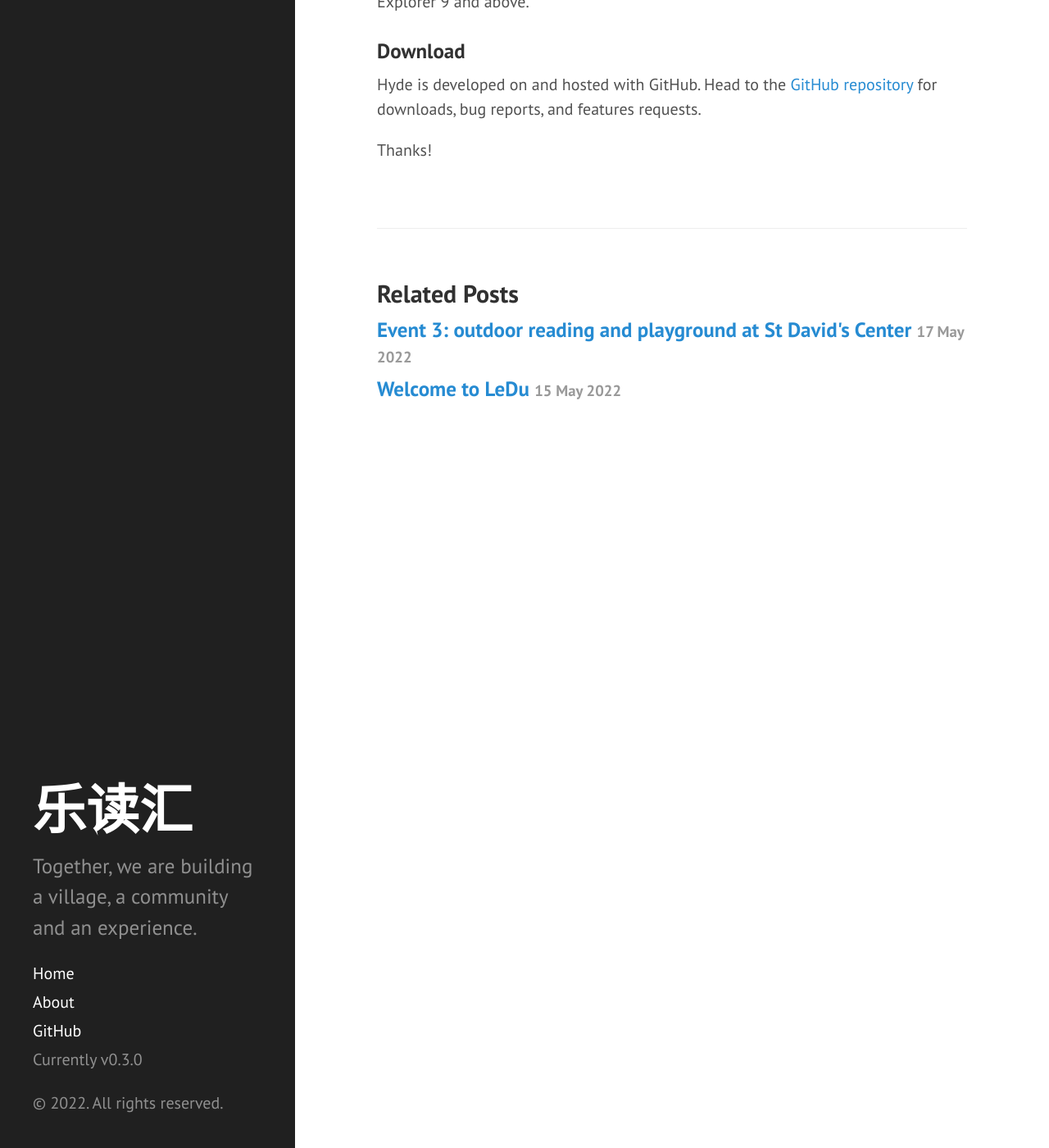
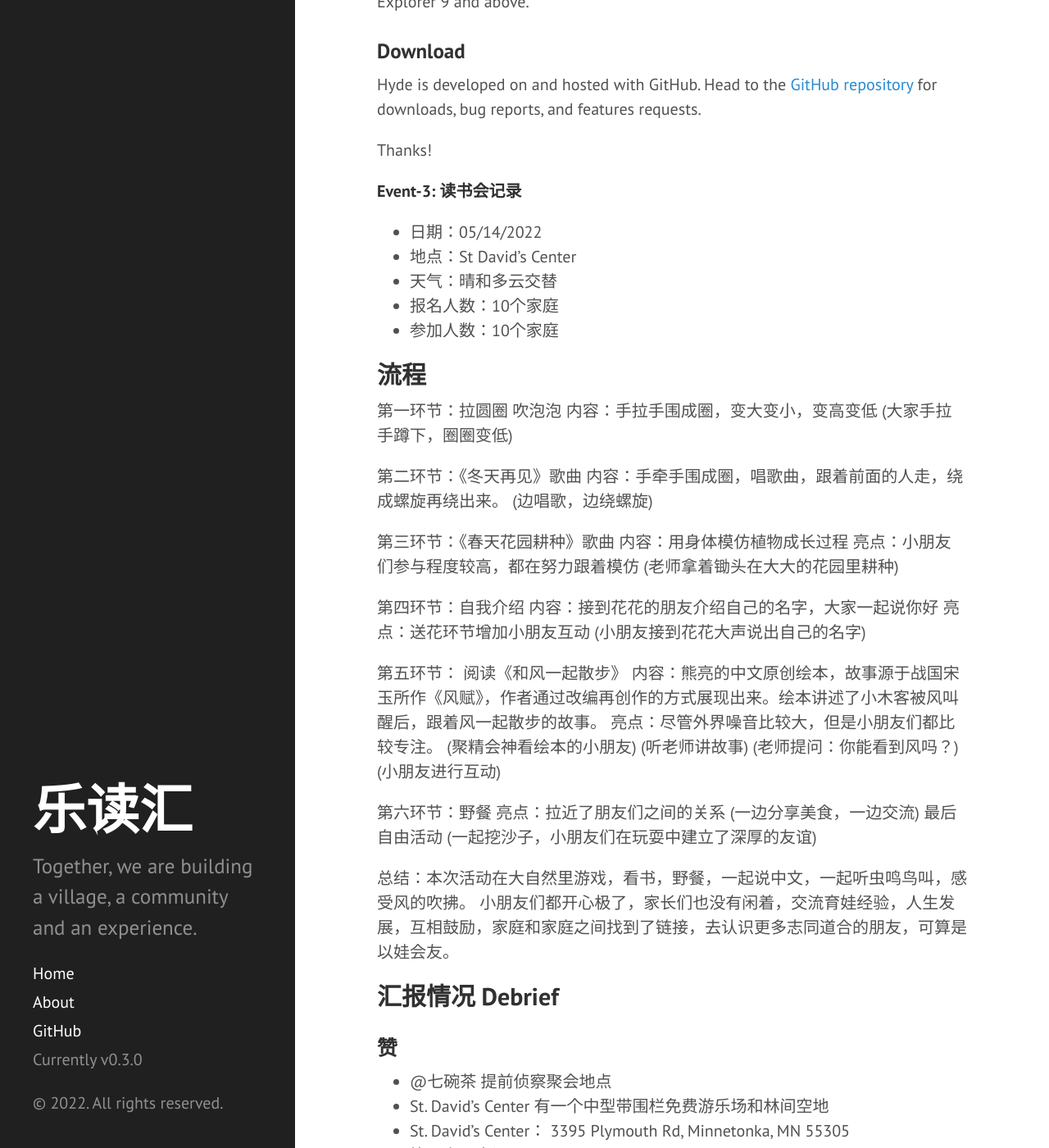
Before and after one commit to leducon/leducon.github.io, a Jekyll site: the page built from _posts/2013-12-28-introducing-hyde.md, in a window 1280 px wide and 1400 px high, scrolled down 1127 px. Shown: the whole window at 82% size. Built offline with Jekyll 4.4.1, drawn with Linux system fonts in a browser that asks for light colours; Markdown is read by kramdown in place of the engine named in the settings; some of the changed text lies outside the part shown.

Commit message:
Update 2013-12-28-introducing-hyde.md

```diff
--- a/_posts/2013-12-28-introducing-hyde.md
+++ b/_posts/2013-12-28-introducing-hyde.md
@@ -35,3 +35,79 @@ Hyde is by preference a forward-thinking project. In addition to the latest vers
 Hyde is developed on and hosted with GitHub. Head to the <a href="https://github.com/poole/hyde">GitHub repository</a> for downloads, bug reports, and features requests.
 
 Thanks!
+
+
+
+
+**Event-3: 读书会记录**
+
+- 日期：05/14/2022
+- 地点：St David's Center
+- 天气：晴和多云交替
+- 报名人数：10个家庭
+- 参加人数：10个家庭
+
+## 流程
+
+第一环节：拉圆圈 吹泡泡
+内容：手拉手围成圈，变大变小，变高变低
+(大家手拉手蹲下，圈圈变低)
+
+第二环节：《冬天再见》歌曲
+内容：手牵手围成圈，唱歌曲，跟着前面的人走，绕成螺旋再绕出来。
+(边唱歌，边绕螺旋)
+
+第三环节：《春天花园耕种》歌曲
+内容：用身体模仿植物成长过程
+亮点：小朋友们参与程度较高，都在努力跟着模仿
+(老师拿着锄头在大大的花园里耕种)
+
+第四环节：自我介绍
+内容：接到花花的朋友介绍自己的名字，大家一起说你好
+亮点：送花环节增加小朋友互动
+(小朋友接到花花大声说出自己的名字)
+
+第五环节： 阅读《和风一起散步》
+内容：熊亮的中文原创绘本，故事源于战国宋玉所作《风赋》，作者通过改编再创作的方式展现出来。绘本讲述了小木客被风叫醒后，跟着风一起散步的故事。
+亮点：尽管外界噪音比较大，但是小朋友们都比较专注。
+(聚精会神看绘本的小朋友)
+(听老师讲故事)
+(老师提问：你能看到风吗？)
+(小朋友进行互动)
+
+第六环节：野餐
+亮点：拉近了朋友们之间的关系
+(一边分享美食，一边交流)
+最后自由活动
+(一起挖沙子，小朋友们在玩耍中建立了深厚的友谊)
+
+总结：本次活动在大自然里游戏，看书，野餐，一起说中文，一起听虫鸣鸟叫，感受风的吹拂。
+小朋友们都开心极了，家长们也没有闲着，交流育娃经验，人生发展，互相鼓励，家庭和家庭之间找到了链接，去认识更多志同道合的朋友，可算是以娃会友。
+
+## 汇报情况 Debrief
+
+### 赞
+
+- @七碗茶 提前侦察聚会地点
+- St. David’s Center 有一个中型带围栏免费游乐场和林间空地
+- St. David’s Center： 3395 Plymouth Rd, Minnetonka, MN 55305
+- 第一次图文记录
+- 会后的聚餐和自由时间让家庭之间有充分机会讨论交流
+
+### 鉴
+
+- 春日周末室外活动，要考虑附近除草机噪音
+- 预定开始时间上午10点，实际开始时间上午10点20分
+- 室外活动要准备好防晒，多云期间春风略冷
+
+## 志愿者 Volunteers
+
+| Contribution   | Name          |
+| :------------- | :------------ |
+| 组织           | @Ali          |
+| 课程设计和带领 | @七碗茶       |
+| 文字记录       | @小门琳       |
+| 摄影           | @许洋多葱鱼   |
+| 图文整合       | @77爱吃海苔   |
+| 设备提         | @菜菜狐爱吃肉 |
+| 网站后勤       | @David        |
```
